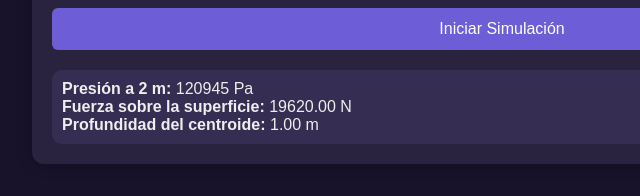
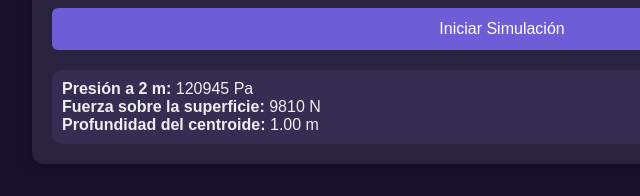
Before and after one commit to wolffreeze/Fisica-simulador, a plain HTML site: page index.html in a window 1280 px wide. Both pictures are taken after a click on the button "Iniciar Simulación". Shown: the part 394-590 px from the top of the page, 138-778 px from the left. Drawn offline with Linux system fonts and the light colour scheme.

Commit message:
Update index.html

```diff
--- a/index.html
+++ b/index.html
@@ -141,7 +141,7 @@ function startSimulation() {
 
     document.getElementById('results').innerHTML = `
         <b>Presión a ${h} m:</b> ${P.toFixed(0)} Pa <br>
-        <b>Fuerza sobre la superficie:</b> ${F.toFixed(2)} N <br>
+        <b>Fuerza sobre la superficie:</b> ${(F.toFixed(2) / 2)} N <br>
         <b>Profundidad del centroide:</b> ${centroid.toFixed(2)} m
     `;
 
```
